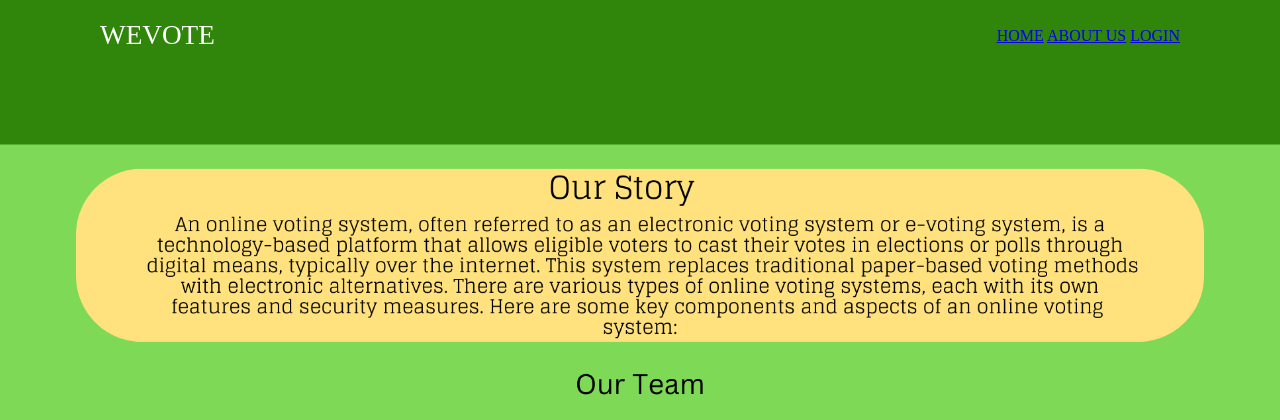
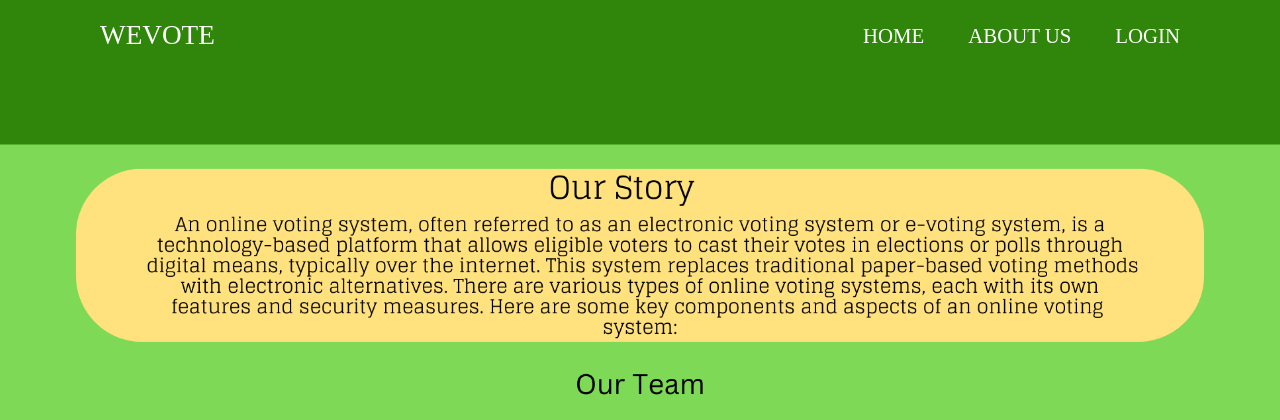
Before and after one commit to ICNZACK/ONLINE-VOTING-SYSTEM, a PHP site: the page made by Routes/About Us.html in a window 1280 px wide. Shown: the top 420 px of the page. Run offline with PHP 8.4, Linux system fonts and the light colour scheme.

Commit message:
change into index css and about css

```diff
--- a/css/About.css
+++ b/css/About.css
@@ -20,6 +20,13 @@
     font-size: 1.7em;
     color: #fff;
     text-decoration: none;
+}
+.nav a {
+    position: relative;
+    font-size: 1.3em;
+    color: #fff;
+    text-decoration: none;
+    margin-left: 40px;
 }
 .nav a::after {
     content: '';
--- a/stylesheet3.css
+++ b/stylesheet3.css
@@ -102,7 +102,7 @@ body {
     align-items: center;
     min-height: 100%;
     background: url("./css/new.jpg") no-repeat;
-    background-size: 1100px;
+    background-size: 1380px;
     background-position: center;
 
 }
```
